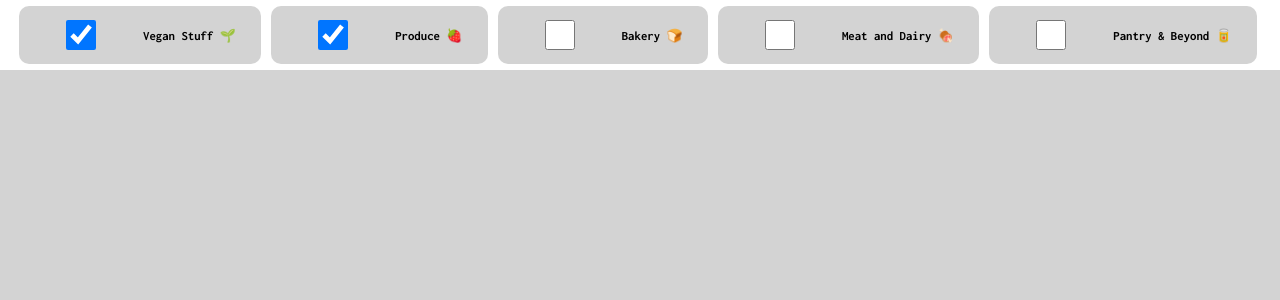
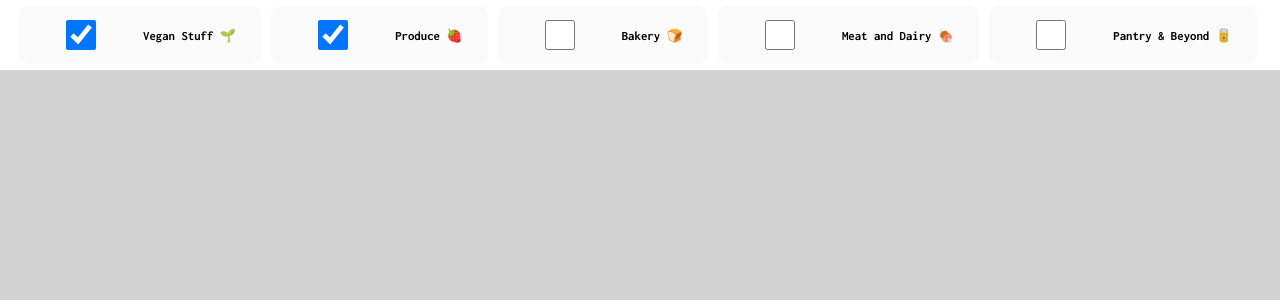
Before and after one commit to HamburgJ/Veggie-Buddy, a Flask app: template templates/main.html in a window 1280 px wide. Shown: the top 300 px of the page. Run offline with Flask 2, Linux system fonts and the light colour scheme; the template is opened without the code that fills it, so the values that code supplies are empty; some web fonts are replaced.

Commit message:
maker it better

```diff
--- a/static/styles/main.css
+++ b/static/styles/main.css
@@ -160,6 +160,7 @@ input[type='checkbox']:checked {
     margin-top: 6px;
     margin-bottom: 6px;
     cursor:pointer;
+    background-color: hsl(0, 0%, 98%);
 }
 .navbar {
     align-items: left;
```
